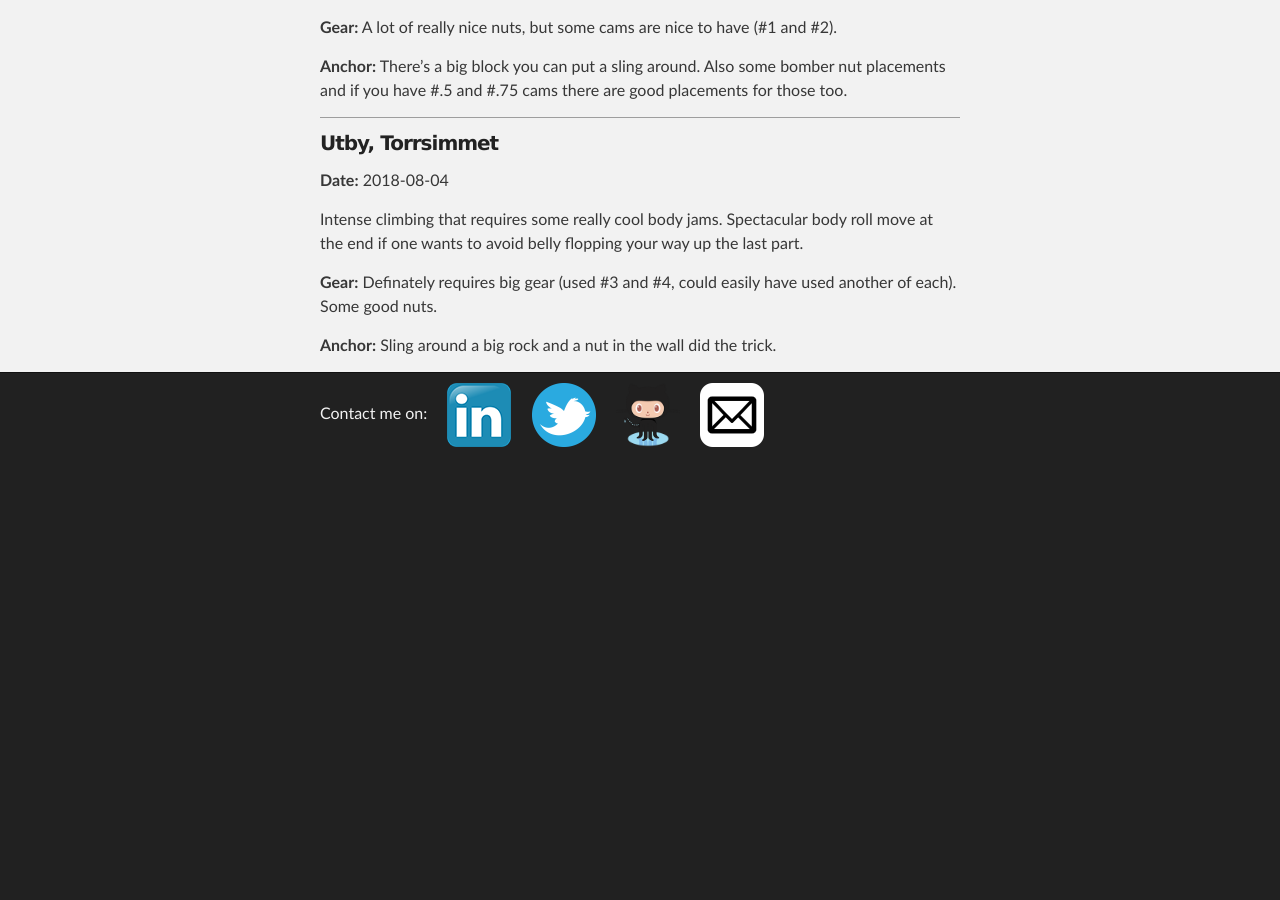
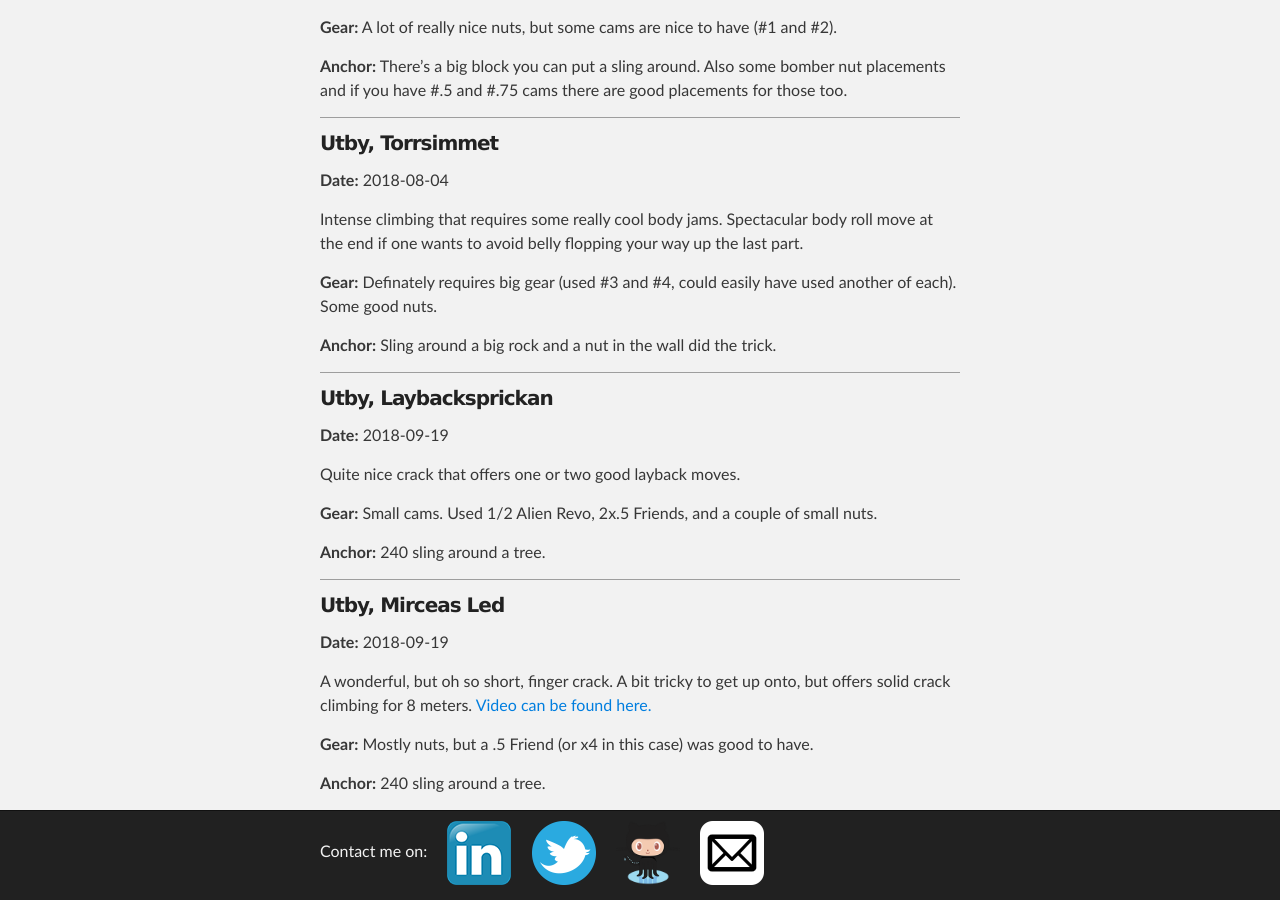
Before and after one commit to ErikThorsell/erikthorsell.github.io, a Jekyll site: the page built from ticklist.md, in a window 1280 px wide and 900 px high, scrolled down 5435 px. Built offline with Jekyll 4.4.1, drawn with Linux system fonts in a browser that asks for light colours; our own code applies the rules of GitHub Pages for plain Markdown files; before the commit the page ends 5897 px from its top, so only the background shows below that; grey boxes are pictures that could not be loaded.

Commit message:
Update ticklist

```diff
--- a/ticklist.md
+++ b/ticklist.md
@@ -324,3 +324,29 @@ move at the end if one wants to avoid belly flopping your way up the last part.
 another of each). Some good nuts.
 
 **Anchor:** Sling around a big rock and a nut in the wall did the trick.
+
+---
+
+### Utby, Laybacksprickan ###
+
+**Date:** 2018-09-19
+
+Quite nice crack that offers one or two good layback moves.
+
+**Gear:** Small cams. Used 1/2 Alien Revo, 2x.5 Friends, and a couple of small
+nuts.
+
+**Anchor:** 240 sling around a tree.
+
+---
+
+### Utby, Mirceas Led ###
+
+**Date:** 2018-09-19
+
+A wonderful, but oh so short, finger crack. A bit tricky to get up onto, but
+offers solid crack climbing for 8 meters. [Video can be found here.](https://youtu.be/AJIaAwqW3xA)
+
+**Gear:** Mostly nuts, but a .5 Friend (or x4 in this case) was good to have.
+
+**Anchor:** 240 sling around a tree.
```
